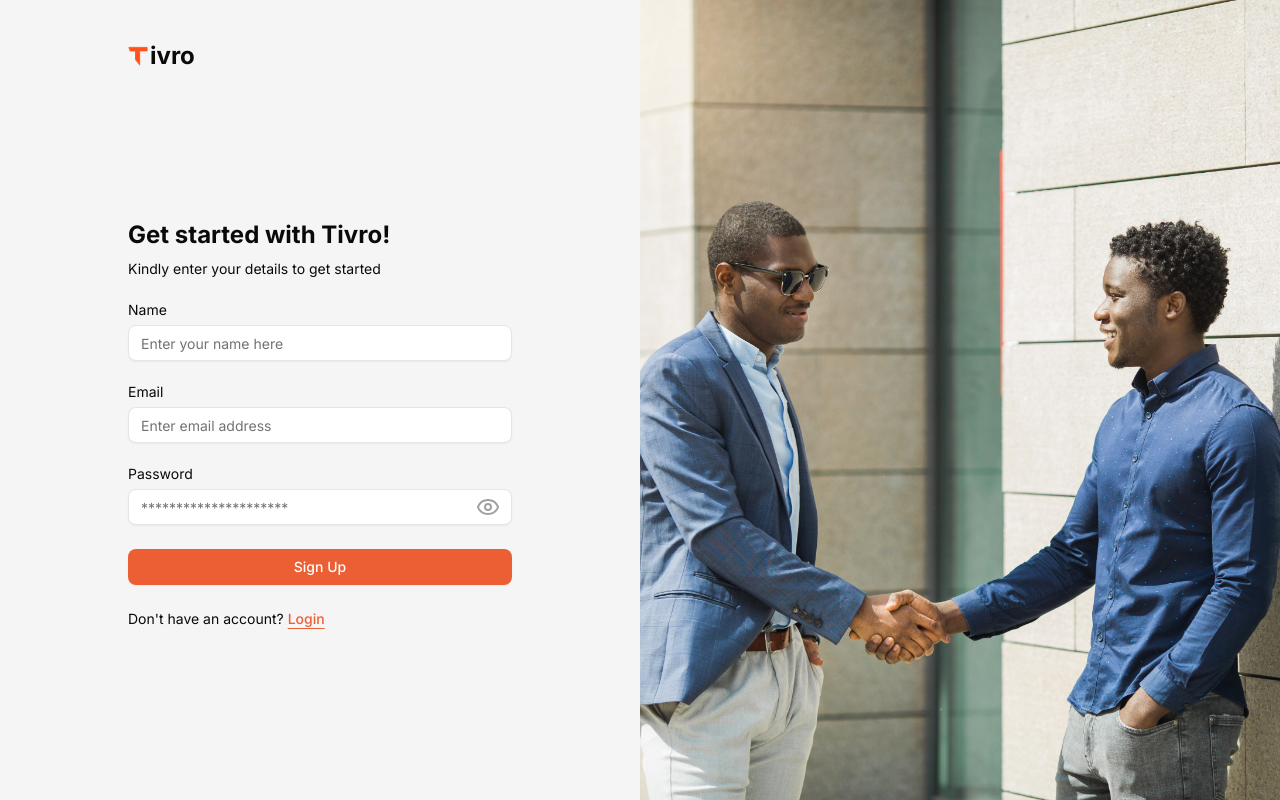
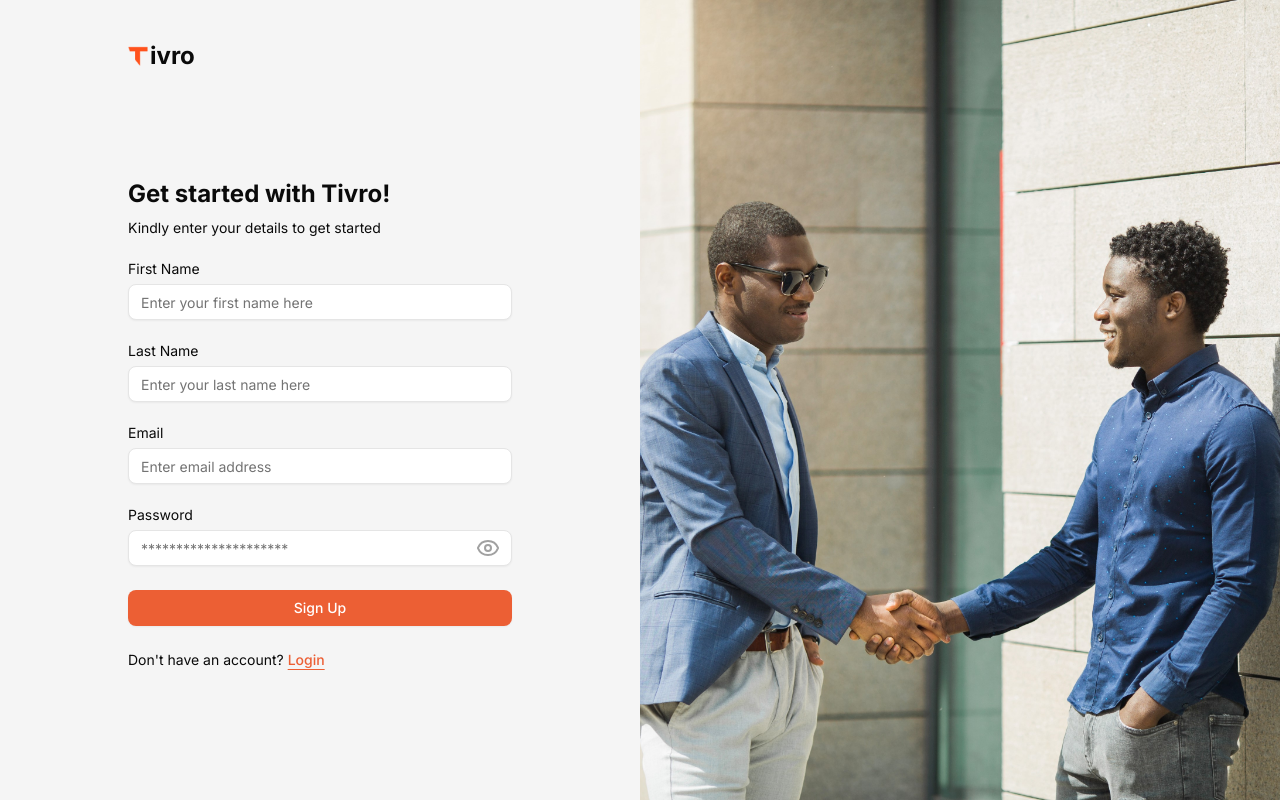
Before and after one commit to frankzeal33/tivro, a Next.js app: page /register in a window 1280 px wide. Built offline with nearby package versions, Linux system fonts and the light colour scheme.

Commit message:
register edited

```diff
--- a/components/forms/RegisterForm.tsx
+++ b/components/forms/RegisterForm.tsx
@@ -32,8 +32,12 @@ export function RegisterForm({
       </div>
       <div className="grid gap-6">
         <div className="grid gap-2">
-          <Label htmlFor="name">Name</Label>
-          <Input id="name" type="text" placeholder="Enter your name here" required />
+          <Label htmlFor="firstname">First Name</Label>
+          <Input id="firstname" type="text" placeholder="Enter your first name here" required />
+        </div>
+        <div className="grid gap-2">
+          <Label htmlFor="lastname">Last Name</Label>
+          <Input id="lastname" type="text" placeholder="Enter your last name here" required />
         </div>
         <div className="grid gap-2">
           <Label htmlFor="email">Email</Label>
```
